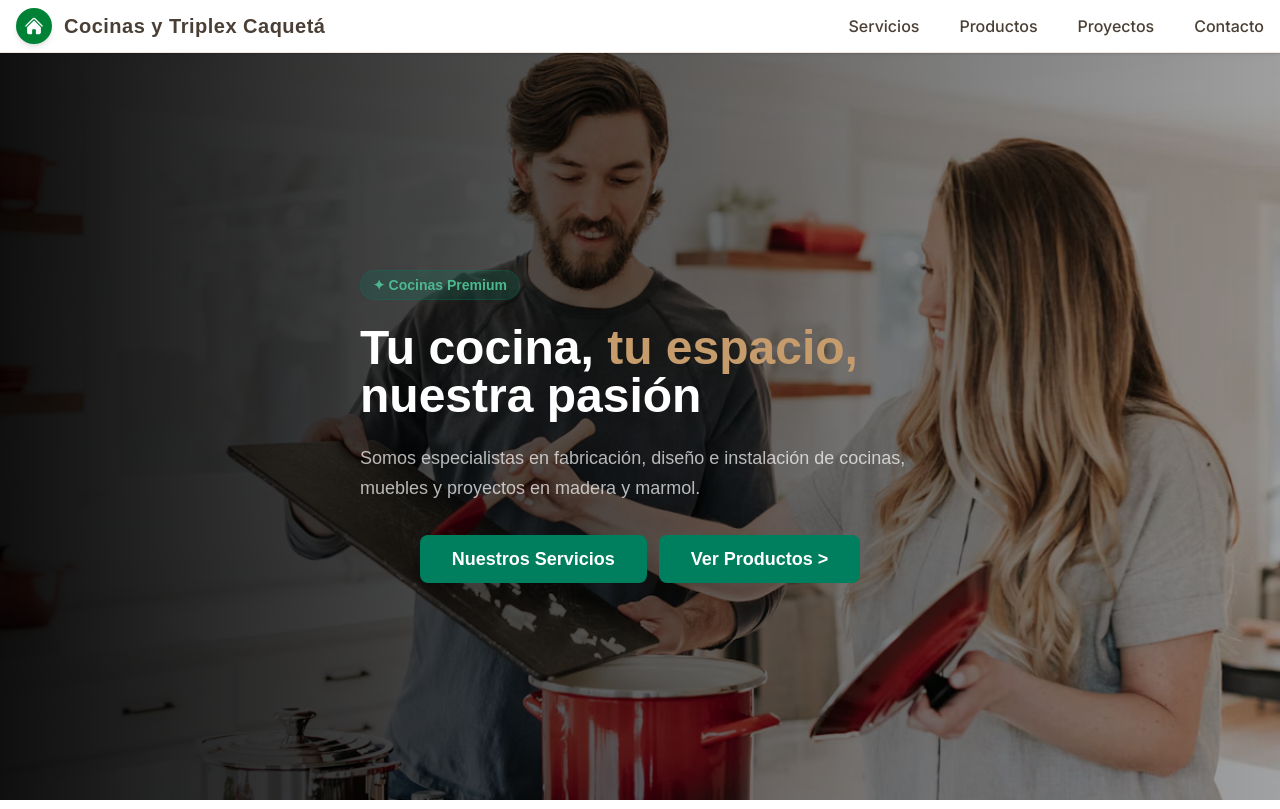
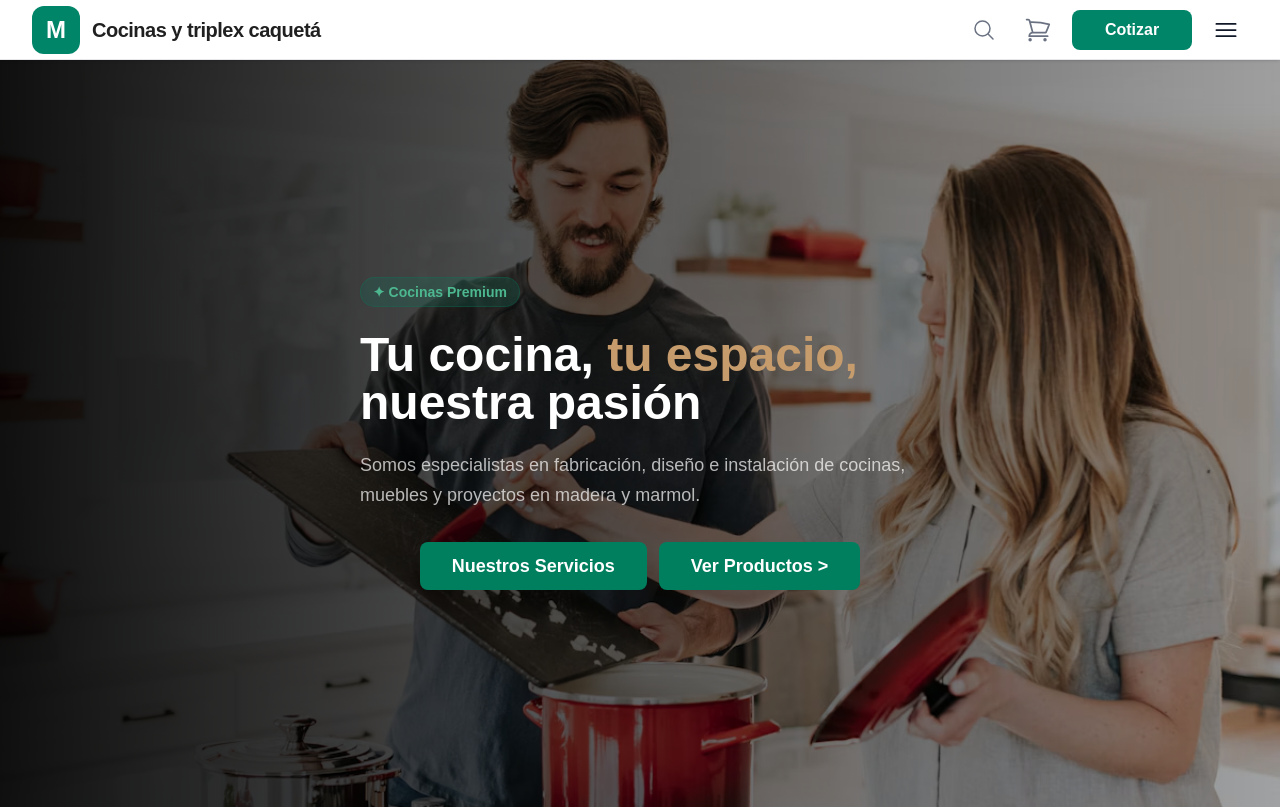
Before and after one commit to Juareca/cocinas-Caqueta, a Next.js app: page / in a window 1280 px wide. Shown: the top 809 px of the page. Built offline with nearby package versions, Linux system fonts and the light colour scheme.

Commit message:
Navbar final listo

```diff
--- a/app/ui/navbar.tsx
+++ b/app/ui/navbar.tsx
@@ -1,19 +1,25 @@
 "use client";
 
 import { useState } from "react";
-import { GiWoodBeam } from "react-icons/gi";
-import { Bars3Icon } from "@heroicons/react/24/outline";
-import { inter } from "@/app/ui/fonts";
+import Link from "next/link";
 import { usePathname } from "next/navigation";
-import Link from 'next/link'
+import {
+  MagnifyingGlassIcon,
+  ShoppingCartIcon,
+  Bars3Icon,
+  XMarkIcon,
+  HomeIcon,
+  Squares2X2Icon,
+  Cog6ToothIcon,
+} from "@heroicons/react/24/outline";
 import clsx from "clsx";
-import Icono from "./icono";
 
-const links = [
-  { name: "Servicios", href: "/servicios" },
-  { name: "Productos", href: "/productos" },
-  { name: "Proyectos", href: "/proyectos" },
-  { name: "Contacto", href: "/contacto" },
+// ─── Navegación ────────────────────────────────────────────
+const navbarInfo = [
+  { name: "Inicio", href: "/", icon: HomeIcon },
+  { name: "Productos", href: "/productos", icon: Squares2X2Icon },
+  { name: "Servicios", href: "/servicios", icon: Cog6ToothIcon },
+  { name: "Carrito", href: "/carrito", icon: ShoppingCartIcon },
 ];
 
 export default function Navbar() {
@@ -21,80 +27,106 @@ export default function Navbar() {
   const pathname = usePathname();
 
   return (
-    <header className="sticky top-0 z-50 w-full flex items-center justify-between bg-white text-[#4A3F35] shadow px-4 py-2 border-b border-[#E5D8C8]/60">
+    <header className="sticky top-0 z-50 h-15 w-full border-b border-gray-200 bg-white text-[#202020] shadow-sm">
 
-      <div className="flex items-center gap-3">
+      {/* Barra principal */}
+      <div className="flex h-15 w-full items-center justify-between gap-2 px-3 sm:gap-3 sm:px-6 lg:px-8">
 
-        {/* Icono */}
-        <Icono />
-
-        {/* Nombre */}
-        <h1 className="text-xl font-semibold tracking-wide text-[#4A3F35]">
-          Cocinas y Triplex Caquetá
-        </h1>
+        {/* Logo y nombre */}
+        <Link
+          href="/"
+          className="flex min-w-0 items-center gap-2 sm:gap-3"
+        >
+          <div className="flex h-10 w-10 shrink-0 items-center justify-center rounded-lg bg-[#008568] text-xl font-bold text-white sm:h-12 sm:w-12 sm:rounded-xl sm:text-2xl">
+            M
           </div>
 
-      {/* Enlaces desktop */}
-      <nav className={"hidden md:flex items-center gap-10 " + inter.className}>
-        {links.map((link) => (
+          <h1 className="block min-w-0 max-w-[110px] text-[11px] font-bold leading-tight tracking-tight sm:max-w-none sm:whitespace-nowrap sm:text-lg lg:text-xl">
+            Cocinas y triplex caquetá
+          </h1>
+        </Link>
+
+        {/* Acciones */}
+        <div className="flex shrink-0 items-center gap-0.5 sm:gap-2 lg:gap-3">
+
+          {/* Buscar */}
+          <Link
+            href="/productos"
+            aria-label="Buscar productos"
+            className="p-2 text-gray-500 transition hover:text-[#008568]"
+          >
+            <MagnifyingGlassIcon className="h-6 w-6" />
+          </Link>
+
+          {/* Carrito */}
+          <Link
+            href="/carrito"
+            aria-label="Ver carrito"
+            className="p-2 text-gray-500 transition hover:text-[#008568]"
+          >
+            <ShoppingCartIcon className="h-6 w-6 sm:h-7 sm:w-7" />
+          </Link>
+
+          {/* Cotizar */}
+          <Link
+            href="/contacto"
+            className="flex h-10 shrink-0 items-center justify-center rounded-lg bg-[#008568] px-3 text-xs font-semibold text-white transition hover:bg-[#006f56] sm:px-4 sm:text-sm lg:min-w-[120px] lg:px-5 lg:text-base"
+          >
+            Cotizar
+          </Link>
+
+          {/* Menú hamburguesa */}
+          <button
+            type="button"
+            onClick={() => setOpen((prev) => !prev)}
+            aria-label={open ? "Cerrar menú" : "Abrir menú"}
+            aria-expanded={open}
+            className="p-2 text-gray-900 transition hover:text-[#008568]"
+          >
+            {open ? (
+              <XMarkIcon className="h-6 w-6 sm:h-7 sm:w-7" />
+            ) : (
+              <Bars3Icon className="h-6 w-6 sm:h-7 sm:w-7" />
+            )}
+          </button>
+        </div>
+      </div>
+
+      {/* Menú desplegable */}
+      {open && (
+        <>
+          <button
+            type="button"
+            aria-label="Cerrar menú"
+            onClick={() => setOpen(false)}
+            className="fixed inset-0 z-40 cursor-default bg-black/20"
+          />
+
+          <nav className="absolute right-4 top-full z-50 w-64 rounded-xl border border-gray-200 bg-white p-3 shadow-xl sm:right-8">
+            {navbarInfo.map((link) => {
+              const Icon = link.icon;
+              const active = pathname === link.href;
+
+              return (
                 <Link
                   key={link.name}
                   href={link.href}
+                  onClick={() => setOpen(false)}
                   className={clsx(
-              "text-md font-medium transition",
-              "text-[#4A3F35] hover:text-green-600",
-              {
-                "text-green-700 font-semibold": pathname === link.href,
-              }
+                    "flex items-center gap-3 rounded-lg px-4 py-3 text-base transition hover:bg-gray-100",
+                    active
+                      ? "bg-emerald-50 font-semibold text-[#008568]"
+                      : "text-[#4A3F35]"
                   )}
+                  aria-current={active ? "page" : undefined}
                 >
+                  <Icon className="h-5 w-5" />
                   {link.name}
                 </Link>
-        ))}
+              );
+            })}
           </nav>
-
-      {/* Botón menú lateral */}
-      <button
-        onClick={() => setOpen(true)}
-        className="p-2 rounded-md border border-[#C8A98A] md:hidden hover:bg-[#EDE4D9] transition"
-      >
-        <Bars3Icon className="h-6 w-6 text-[#4A3F35]" />
-      </button>
-
-      {/* Drawer lateral */}
-      {open && (
-        <div
-          className="fixed inset-0 bg-black/40 backdrop-blur-sm z-40"
-          onClick={() => setOpen(false)}
-        >
-          <div
-            className="absolute left-0 top-0 h-full w-64 bg-[#F7F3ED] text-[#4A3F35] shadow-xl p-6 flex flex-col gap-6 border-r border-[#E5D8C8]"
-            onClick={(e) => e.stopPropagation()}
-          >
-            <button
-              onClick={() => setOpen(false)}
-              className="self-end p-2 border border-[#C8A98A] rounded-md hover:bg-[#EDE4D9] transition"
-            >
-              ✕
-            </button>
-
-            {links.map((link) => (
-              <a
-                key={link.name}
-                href={link.href}
-                className={clsx(
-                  "text-lg font-medium transition",
-                  "hover:text-[#8B5E3C]",
-                  {
-                    "text-[#4A3F35] font-semibold": pathname === link.href,
-                  }
-                )}
-              >
-                {link.name}
-              </a>
-            ))}
-          </div>
-        </div>
+        </>
       )}
     </header>
   );
```
Lines whose indentation alone changed are shown as unchanged.
